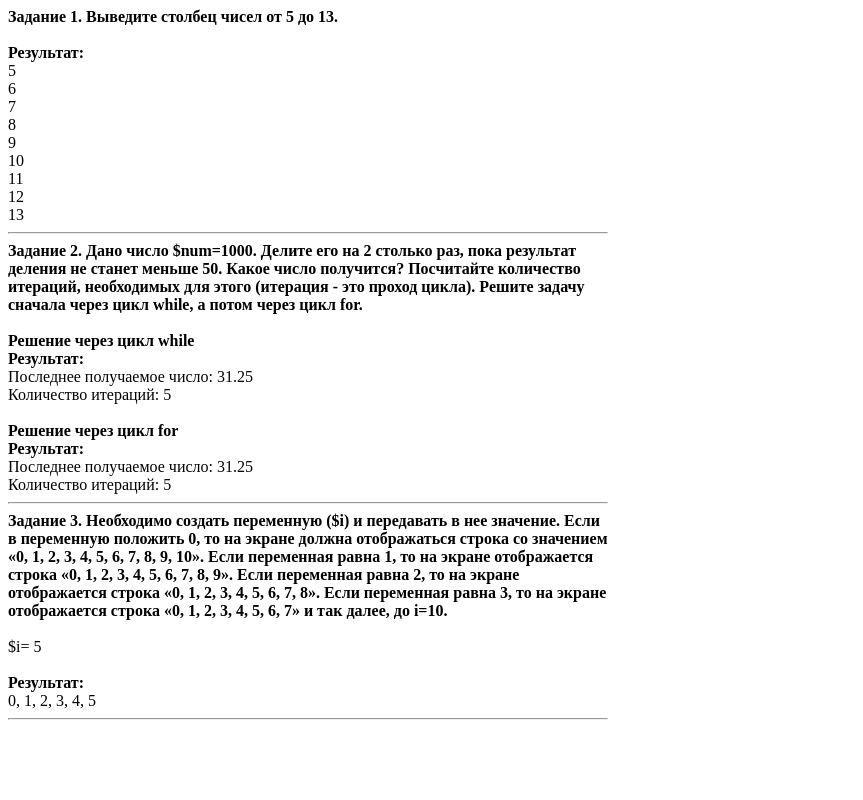
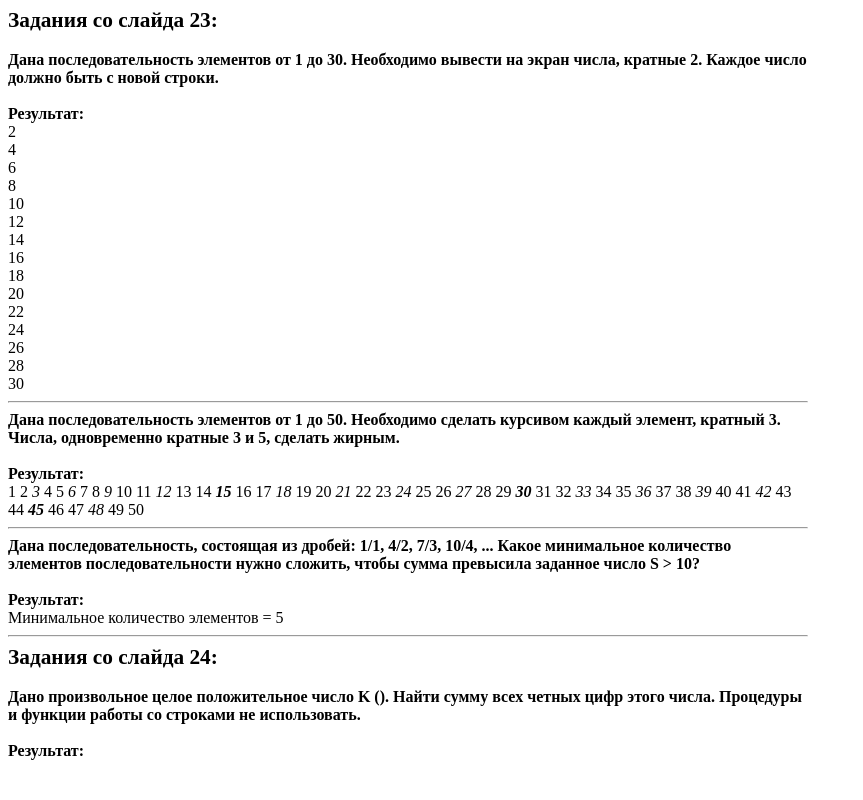
Before and after one commit to AlikCodeX/hw-Glazko, a PHP site: page / in a window 1280 px wide. Shown: the whole page, without its empty margins (0-863 px from the left). Run offline with PHP 8.4, Linux system fonts and the light colour scheme.

Commit message:
added solution task homework 06_04

```diff
--- a/index.php
+++ b/index.php
@@ -5,58 +5,64 @@
   <meta charset="UTF-8">
   <meta http-equiv="X-UA-Compatible" content="IE=edge">
   <meta name="viewport" content="width=device-width, initial-scale=1.0">
-  <title>Урок 3-4, слайд 25</title>
+  <title>Домашнее задание 06.04 php</title>
 </head>
 
-<body style="width:600px">
-  <b>Задание 1. Выведите столбец чисел от 5 до 13.<br><br>
+<body style="width:800px">
+  <b style="font-size: 16pt">Задания со слайда 23:</b><br><br>
+  <b>Дана последовательность элементов от 1 до 30. Необходимо вывести на экран числа, кратные 2. Каждое число должно быть с новой строки.
+    <br><br>
     Результат:</b><br>
   <?php
-  for ($i = 5; $i <= 13; $i++) {
-    echo "$i" . '<br>';
-  } ?>
+  for ($i = 1; $i <= 30; $i++)
+    if ($i % 2 == 0)
+      echo $i . '<br>';
+  ?>
   <hr>
-  <b>Задание 2. Дано число $num=1000. Делите его на 2 столько раз, пока результат деления не станет меньше 50. Какое число получится? Посчитайте количество итераций, необходимых для этого (итерация - это проход цикла). Решите задачу сначала через цикл while, а потом через цикл for.<br><br>
-    Решение через цикл while<br>
+  <b>Дана последовательность элементов от 1 до 50. Необходимо сделать курсивом каждый элемент, кратный 3. Числа, одновременно кратные 3 и 5, сделать жирным.
+    <br><br>
     Результат:</b><br>
   <?php
-  $num = 1000;
-  $iteration = 0;
-  while ($num > 50) {
-    $iteration++;
-    $num = $num / 2;
+  for ($i = 1; $i <= 50; $i++) {
+    if (($i % 3 == 0) && ($i % 5 == 0))
+        echo '<i><b>' . $i . ' </i></b>';
+    elseif ($i % 3 == 0)
+      echo '<i>' . $i . ' </i>';
+    else
+      echo $i . ' ';
   }
-  echo "Последнее получаемое число: $num<br>";
-  echo "Количество итераций: $iteration<br><br>";
   ?>
-  <b>Решение через цикл for<br>
+  <hr>
+  <b>Дана последовательность, состоящая из дробей: 1/1, 4/2, 7/3, 10/4, ... Какое минимальное количество элементов последовательности нужно сложить, чтобы сумма превысила заданное число S > 10?<br><br></b>
+  <b>Результат:</b><br>
+  <?php
+  $chisl = 1;
+  $znam = 1;
+  $i = 0;
+  $s = 0;
+  do {
+    $s += $chisl / $znam;
+    $chisl += 3;
+    $znam += 1;
+    $i++;
+  } while ($s < 10);
+  echo 'Минимальное количество элементов = ' . $i;
+  ?>
+  <hr>
+  <b style="font-size: 16pt">Задания со слайда 24:</b><br><br>
+  <b>Дано произвольное целое положительное число K (). Найти сумму всех четных цифр этого числа. Процедуры и  функции  работы  со строками не использовать.
+    <br><br>
     Результат:</b><br>
   <?php
-  $iteration = 0;
-  for ($num = 1000; $num > 50; $iteration++) {
-    $num = $num / 2;
-  }
-  echo "Последнее получаемое число: $num<br>";
-  echo "Количество итераций: $iteration<br>";
+    $k = 22226;
+    $sum = 0;
+    while ($k > 0) {
+      if ($k % 2 == 0)
+        $sum += $k % 10;
+        $k = $k / 10;
+        $k = (int)$k;
+    }
   ?>
-  <hr>
-  <b>Задание 3. Необходимо создать переменную ($i) и передавать в нее значение. Если в переменную положить 0, то на экране должна отображаться строка со значением «0, 1, 2, 3, 4, 5, 6, 7, 8, 9, 10». Если переменная равна 1, то на экране отображается строка «0, 1, 2, 3, 4, 5, 6, 7, 8, 9». Если переменная равна 2, то на экране отображается строка «0, 1, 2, 3, 4, 5, 6, 7, 8». Если переменная равна 3, то на экране отображается строка «0, 1, 2, 3, 4, 5, 6, 7» и так далее, до i=10.<br><br></b>
-  <?php
-  $i = 5;
-  echo '$i= ' . $i . '<br><br>';
-  ?>
-  <b>Результат:</b><br>
-  <?php
-  for ($n = 0; $n <= 10 - $i; $n++) {
-    if ($n == 0)
-      echo $n;
-    else
-      echo ', ' . "$n";
-  }
-  if ($i > 10)
-    echo "Ошибка! Значение выходит за предел условия (не больше 10).";
-  ?>
-  <hr>
 </body>
 
 </html>
```
